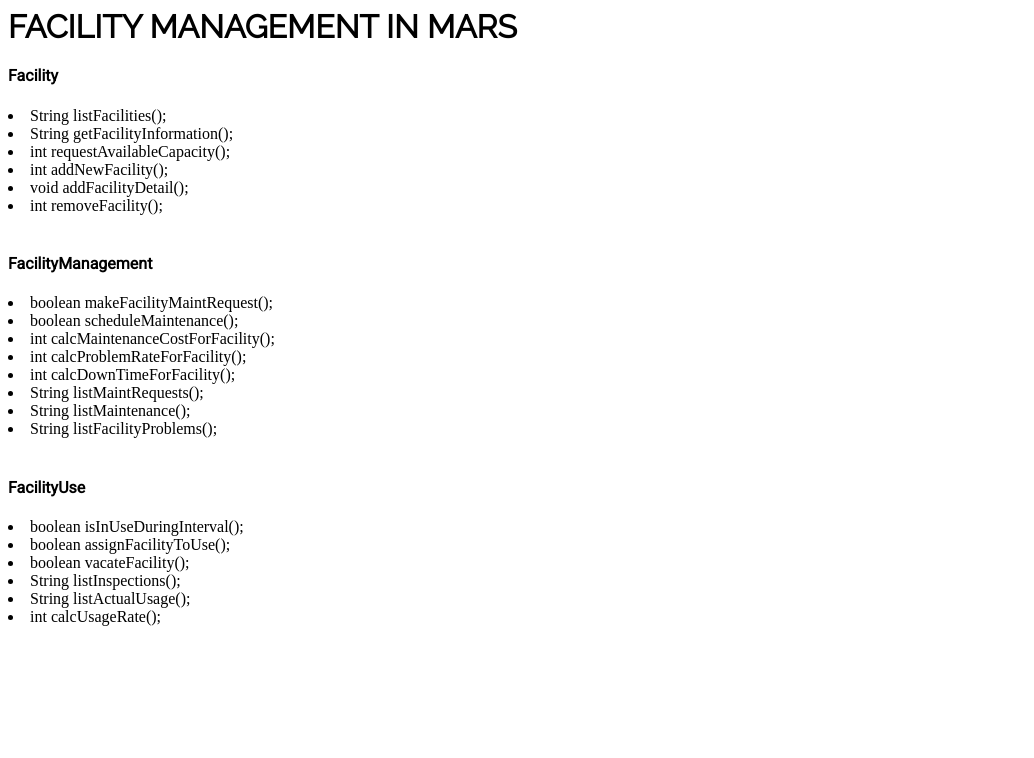
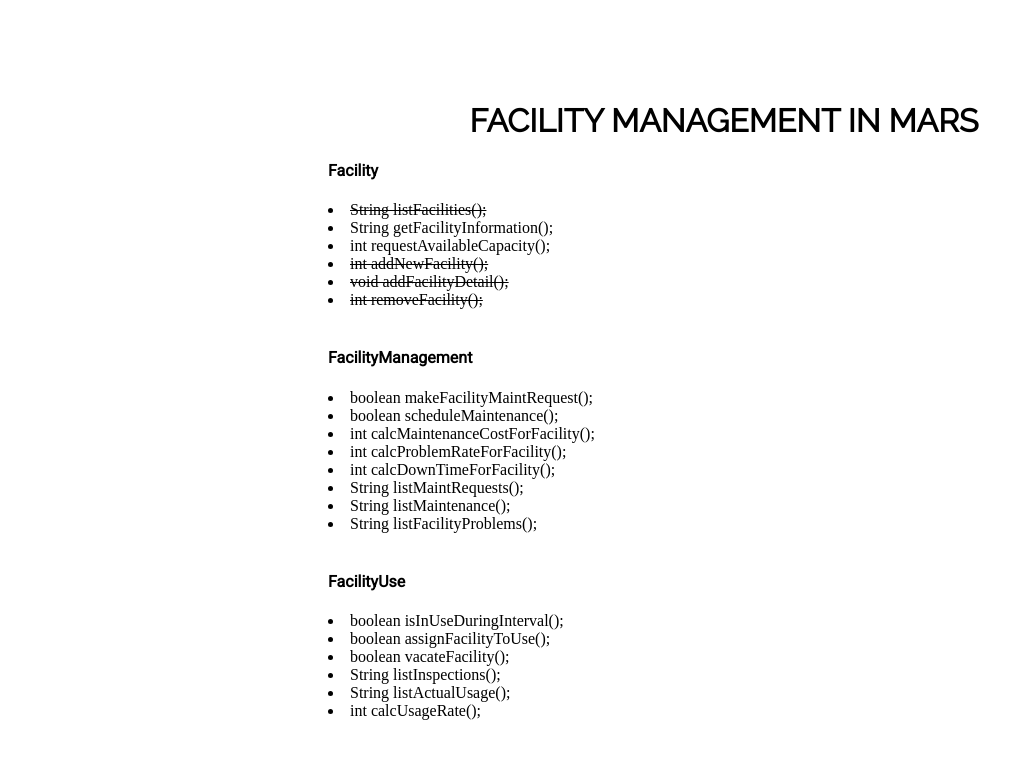
Before and after one commit to Zoryna/FacilityManagement, a plain HTML site: page index.html in a window 1280 px wide. Shown: the whole page, without its empty margins (0-1034 px from the left). Drawn offline with Linux system fonts and the light colour scheme; a web font is replaced by a local one.

Commit message:
ToDo updates

```diff
--- a/index.html
+++ b/index.html
@@ -4,12 +4,12 @@
 <head> <h1>FACILITY MANAGEMENT IN MARS</h1> </head>
     <body>
         <h4>Facility</h4>
-        <li>String listFacilities();</li>
+        <li class="done">String listFacilities();</li>
         <li>String getFacilityInformation();</li>
         <li>int requestAvailableCapacity();</li>
-        <li>int addNewFacility();</li>
-        <li>void addFacilityDetail();</li>
-        <li>int removeFacility();</li>
+        <li class="done">int addNewFacility();</li>
+        <li class="done">void addFacilityDetail();</li>
+        <li class="done">int removeFacility();</li>
         <br>
         <h4>FacilityManagement</h4>
         <li>boolean makeFacilityMaintRequest();</li>
@@ -22,7 +22,7 @@
         <li>String listFacilityProblems();</li>
         <br>
         <h4>FacilityUse</h4>
-        <li> boolean isInUseDuringInterval();</li>
+        <li>boolean isInUseDuringInterval();</li>
         <li>boolean assignFacilityToUse();</li>
         <li>boolean vacateFacility();</li>
         <li>String listInspections();</li>
--- a/style.css
+++ b/style.css
@@ -7,12 +7,19 @@
 
 body {
     font-family: 'Noto Serif SC', serif;
+    padding-left: 25%;
 }
 
-h1 {
+h1, head {
     font-family: 'Raleway', sans-serif;
+    padding-top: 10%;
+    padding-left: 15%;
 }
 
 h4 {
     font-family: 'Roboto', sans-serif;
 }
+
+li.done {
+    text-decoration: line-through;
+}
```
